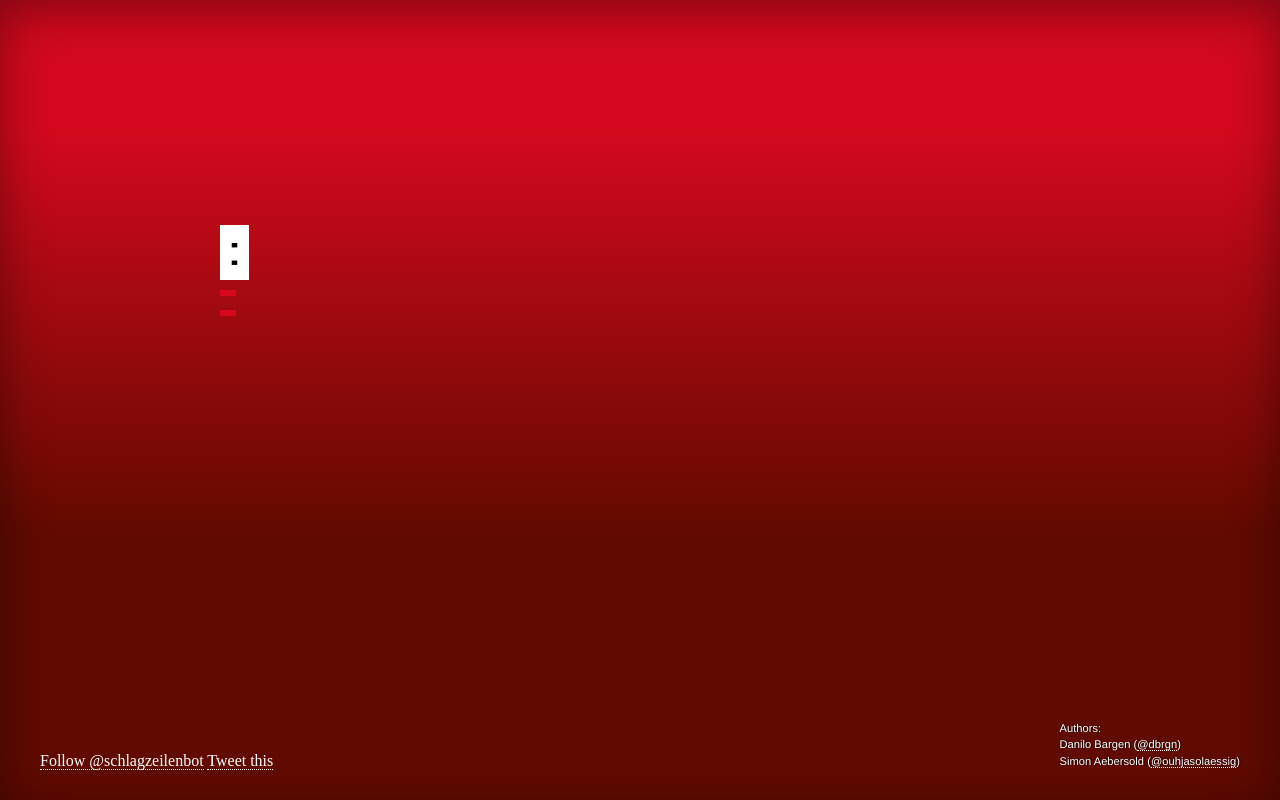
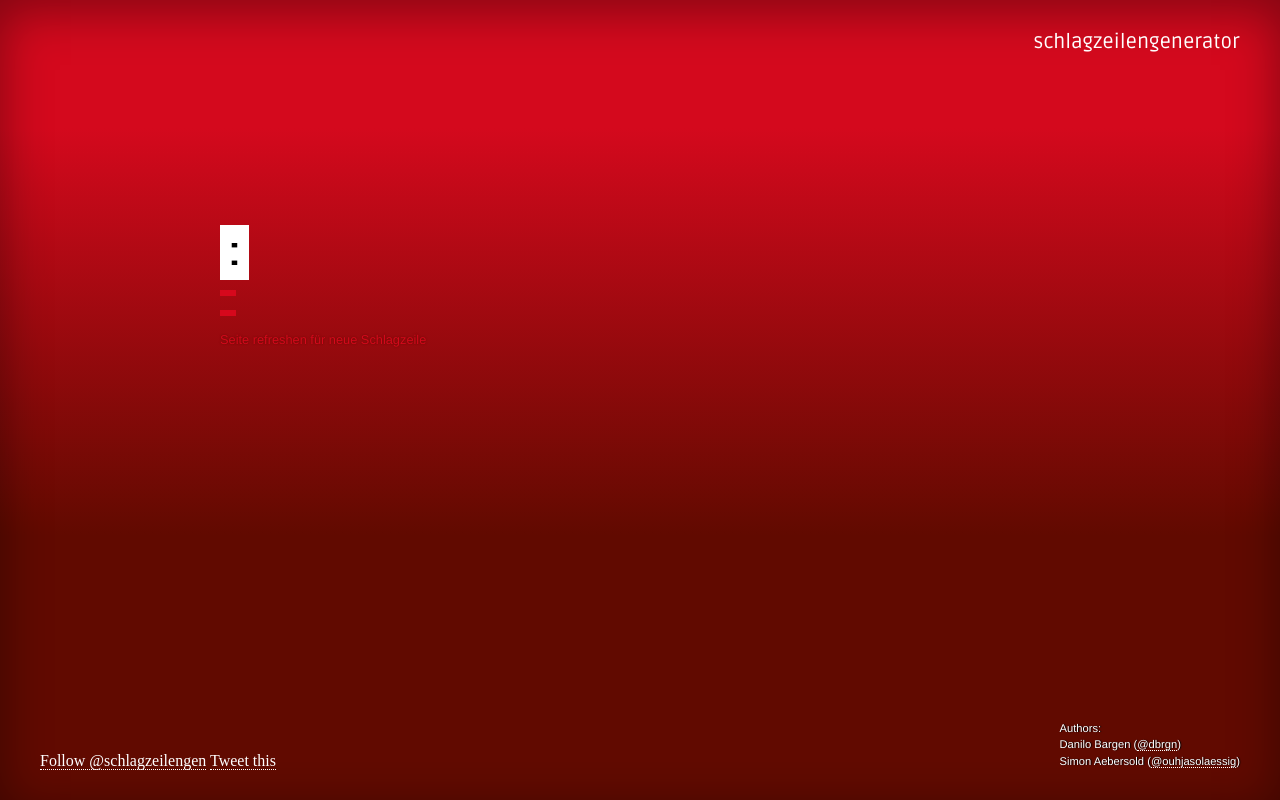
Before and after one commit to dbrgn/schlagzeilengenerator, a Flask app: template templates/headline.html in a window 1280 px wide. Run offline with Flask 2, Linux system fonts and the light colour scheme; the template is opened without the code that fills it, so the values that code supplies are empty; parts of the project's set-up code (start-up, migrations or seed data) failed here and were passed over; some libraries are stand-ins or nearby versions.

Commit message:
IE-Fix, twitter image, logo

```diff
--- /dev/null
+++ b/static/ie.css
@@ -0,0 +1,3 @@
+* {
+  font-family: 'comic sans ms', Helvetica, Arial, Sans-Serif;
+}
--- a/static/style.css
+++ b/static/style.css
@@ -34,6 +34,16 @@ a {
       color-stop(0.84, rgb(212,9,29))
     );
 }
+
+#logo {
+    position: absolute;
+    top: 30px;
+    right:40px;
+    font-family: 'Ruda', sans-serif;
+    font-weight: 400;
+    font-size: 20px;
+}
+
 .output {
     width: 900px;
     margin: -180px 0 0 -450px;
@@ -63,6 +73,14 @@ h2 {
     padding: 3px 8px;
     margin: 5px 30px;
 }
+small {
+    font: .8em/1.5 Helvetica, Arial, Sans-Serif;
+    text-shadow:0px 0px 2px #610a00;
+    display:block;
+    margin: 5px 30px;
+    color:#d4091c;
+}
+
 #social {
     position: absolute;
     bottom: 30px;
--- a/templates/base.html
+++ b/templates/base.html
@@ -4,6 +4,11 @@
         <title>Schlagzeilen-Generator - Boulevardpresse automatisiert!</title>
         <link href="http://fonts.googleapis.com/css?family=Ruda:900,400,700&subset=latin-ext,latin" rel="stylesheet" type="text/css">
         <link href="{{ url_for('static', filename='style.css') }}" rel="stylesheet" type="text/css">
+
+        <!--[if lte IE 7]>
+        <link rel="stylesheet" href="{{ url_for('static', filename='ie.css') }}" type="text/css">
+        <![endif]-->
+
         <script type="text/javascript">
           var _gaq = _gaq || [];
           _gaq.push(['_setAccount', 'UA-1033934-11']);
--- a/templates/headline.html
+++ b/templates/headline.html
@@ -3,17 +3,22 @@
 {% block title %}{{ headline }}{% endblock %}
 
 {% block content %}
+    <div id="logo">
+      <p>schlagzeilengenerator</p>
+    </div>
+
     <div class="output">
       <h2>{{ intro }}:</h2><br>
       <h1>{{ adjective }} {{ subject }}</h1><br>
       <h1>{{ action }}</h1>
+      <small>Seite refreshen für neue Schlagzeile</small>
     </div>
 
     <div id="social">
-        <a href="https://twitter.com/schlagzeilenbot" class="twitter-follow-button" data-show-count="false" data-lang="de">Follow @schlagzeilenbot</a>
+        <a href="https://twitter.com/schlagzeilengen" class="twitter-follow-button" data-show-count="false" data-lang="de">Follow @schlagzeilengen</a>
         <a href="https://twitter.com/share" class="twitter-share-button"
             data-text="{{ headline }}"
-            data-via="schlagzeilenbot"
+            data-via="schlagzeilengen"
             data-related="dbrgn:Developer,ouhjasolaessig:Developer"
             data-lang="de"
             data-url="{{ app_url }}"
```
Also changed, not shown: static/twitter-schlagzeilengen.png (added).
